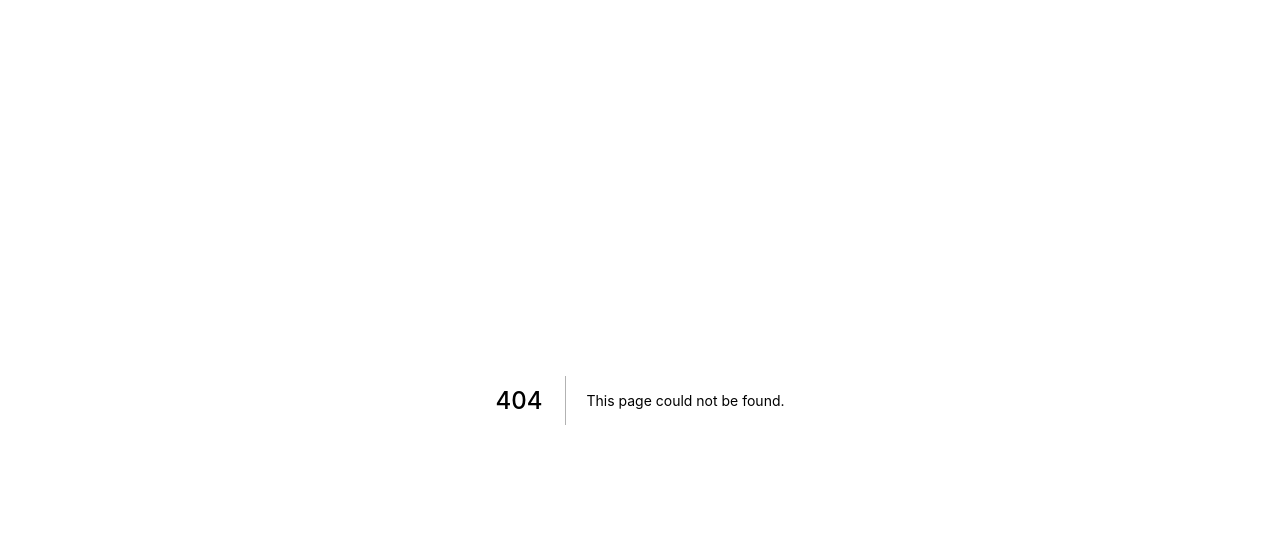
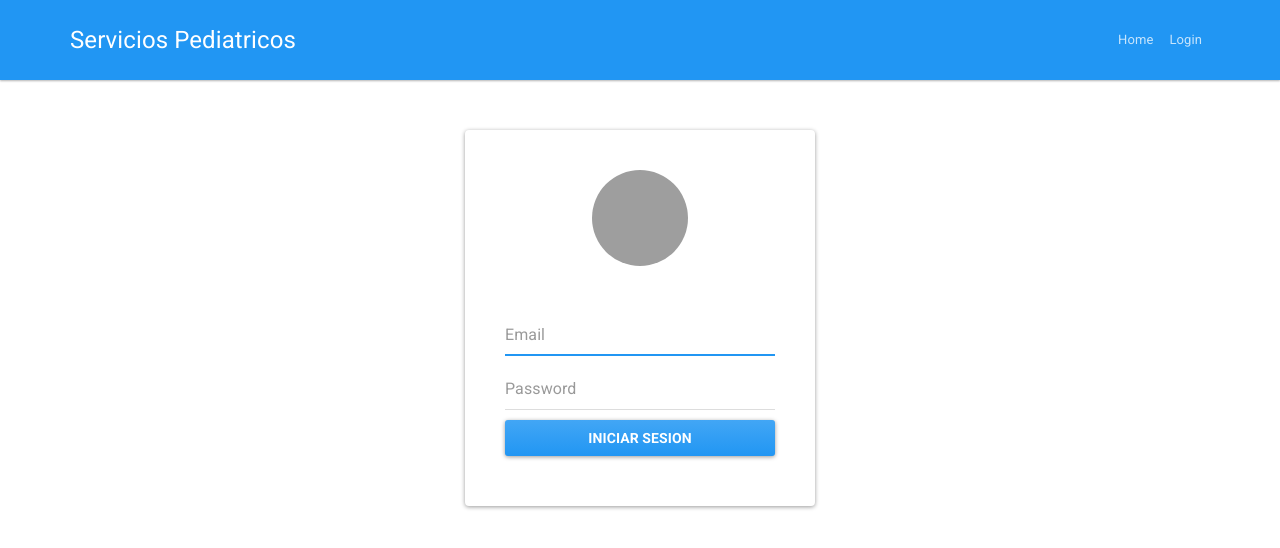
Before and after one commit to jeimmykth/react-servicios-pediatricos, a Next.js app: page /login in a window 1280 px wide. Before the commit this address had no page. Shown: the top 548 px of the page. Built offline with nearby package versions, Linux system fonts and the light colour scheme; grey boxes are pictures that could not be loaded.

Commit message:
Agregar Login

```diff
--- /dev/null
+++ b/components/Login.css
@@ -0,0 +1,139 @@
+/*
+ * Specific styles of signin component
+ */
+/*
+ * General styles
+ */
+ body, html {
+  height: 100%;
+}
+
+.card-container.card {
+  max-width: 350px;
+  padding: 40px 40px;
+}
+
+.btn {
+  font-weight: 700;
+  height: 36px;
+  -moz-user-select: none;
+  -webkit-user-select: none;
+  user-select: none;
+  cursor: default;
+}
+
+/*
+* Card component
+*/
+.card {
+  background-color: #F7F7F7;
+  /* just in case there no content*/
+  padding: 20px 25px 30px;
+  margin: 0 auto 25px;
+  margin-top: 50px;
+  /* shadows and rounded borders */
+  -moz-border-radius: 2px;
+  -webkit-border-radius: 2px;
+  border-radius: 2px;
+  -moz-box-shadow: 0px 2px 2px rgba(0, 0, 0, 0.3);
+  -webkit-box-shadow: 0px 2px 2px rgba(0, 0, 0, 0.3);
+  box-shadow: 0px 2px 2px rgba(0, 0, 0, 0.3);
+}
+
+.profile-img-card {
+  width: 96px;
+  height: 96px;
+  margin: 0 auto 10px;
+  display: block;
+  -moz-border-radius: 50%;
+  -webkit-border-radius: 50%;
+  border-radius: 50%;
+}
+
+/*
+* Form styles
+*/
+.profile-name-card {
+  font-size: 16px;
+  font-weight: bold;
+  text-align: center;
+  margin: 10px 0 0;
+  min-height: 1em;
+}
+
+.reauth-email {
+  display: block;
+  color: #404040;
+  line-height: 2;
+  margin-bottom: 10px;
+  font-size: 14px;
+  text-align: center;
+  overflow: hidden;
+  text-overflow: ellipsis;
+  white-space: nowrap;
+  -moz-box-sizing: border-box;
+  -webkit-box-sizing: border-box;
+  box-sizing: border-box;
+}
+
+.form-signin #inputEmail,
+.form-signin #inputPassword {
+  direction: ltr;
+  height: 44px;
+  font-size: 16px;
+}
+
+.form-signin input[type=email],
+.form-signin input[type=password],
+.form-signin input[type=text],
+.form-signin button {
+  width: 100%;
+  display: block;
+  margin-bottom: 10px;
+  z-index: 1;
+  position: relative;
+  -moz-box-sizing: border-box;
+  -webkit-box-sizing: border-box;
+  box-sizing: border-box;
+}
+
+.form-signin .form-control:focus {
+  border-color: rgb(104, 145, 162);
+  outline: 0;
+  -webkit-box-shadow: inset 0 1px 1px rgba(0,0,0,.075),0 0 8px rgb(104, 145, 162);
+  box-shadow: inset 0 1px 1px rgba(0,0,0,.075),0 0 8px rgb(104, 145, 162);
+}
+
+.btn.btn-signin {
+  /*background-color: #4d90fe; */
+  background-color: rgb(104, 145, 162);
+  /* background-color: linear-gradient(rgb(104, 145, 162), rgb(12, 97, 33));*/
+  padding: 0px;
+  font-weight: 700;
+  font-size: 14px;
+  height: 36px;
+  -moz-border-radius: 3px;
+  -webkit-border-radius: 3px;
+  border-radius: 3px;
+  border: none;
+  -o-transition: all 0.218s;
+  -moz-transition: all 0.218s;
+  -webkit-transition: all 0.218s;
+  transition: all 0.218s;
+}
+
+.btn.btn-signin:hover,
+.btn.btn-signin:active,
+.btn.btn-signin:focus {
+  background-color: rgb(12, 97, 33);
+}
+
+.forgot-password {
+  color: rgb(104, 145, 162);
+}
+
+.forgot-password:hover,
+.forgot-password:active,
+.forgot-password:focus{
+  color: rgb(12, 97, 33);
+}
--- /dev/null
+++ b/components/Login.js
@@ -0,0 +1,30 @@
+import Layout from './Layout';
+import './Login.css'
+
+class Login extends React.Component {
+    handleSubmit(event) {
+        event.preventDefault();
+        console.log(event.target.inputEmail.value);
+        console.log(event.target.inputPassword.value)
+    }
+
+    render () {
+        return (
+            <div className="container">
+                <div className="card card-container">
+                    <img id="profile-img" className="profile-img-card" src="//ssl.gstatic.com/accounts/ui/avatar_2x.png" />
+                    <p id="profile-name" className="profile-name-card"></p>
+                    <form className="form-signin" onSubmit={this.handleSubmit}>
+                        <span id="reauth-email" className="reauth-email"></span>
+                        <input type="email" id="inputEmail" className="form-control" placeholder="Email" required autoFocus/>
+                        <input type="password" id="inputPassword" className="form-control" placeholder="Password" required/>
+
+                        <button className="btn btn-lg btn-primary btn-block btn-signin" type="submit">Iniciar Sesion</button>
+                    </form>
+                </div>
+            </div>
+        );
+    }
+}
+
+export default Login;
--- a/components/Navbar.js
+++ b/components/Navbar.js
@@ -9,6 +9,9 @@ const Navbar = () => (
           <li className="nav-item">
             <Link href="/"><a className="nav-link">Home</a></Link>
           </li>
+          <li className="nav-item">
+            <Link href="/login"><a className="nav-link">Login</a></Link>
+          </li>
         </ul>
       </div>
     </div>
--- /dev/null
+++ b/next.config.js
@@ -0,0 +1,2 @@
+const withCSS = require('@zeit/next-css')
+module.exports = withCSS({/* my next config */})
--- a/package.json
+++ b/package.json
@@ -12,6 +12,7 @@
   "author": "Jeimmy Garcia",
   "license": "ISC",
   "dependencies": {
+    "@zeit/next-css": "^1.0.1",
     "axios": "^0.18.0",
     "next": "^8.0.3",
     "preact": "^8.4.2",
--- /dev/null
+++ b/pages/login.js
@@ -0,0 +1,16 @@
+import Layout from '../components/Layout';
+import Login from '../components/Login';
+
+const Index = (props) => (
+  <Layout>
+    <Login/>
+  </Layout>
+);
+
+Index.getInitialProps = async function() {
+  return {
+      data: {}
+  }
+}
+
+export default Index;
```
Also changed, not shown: 1 other file (tests, documents, lock files or other folders).
